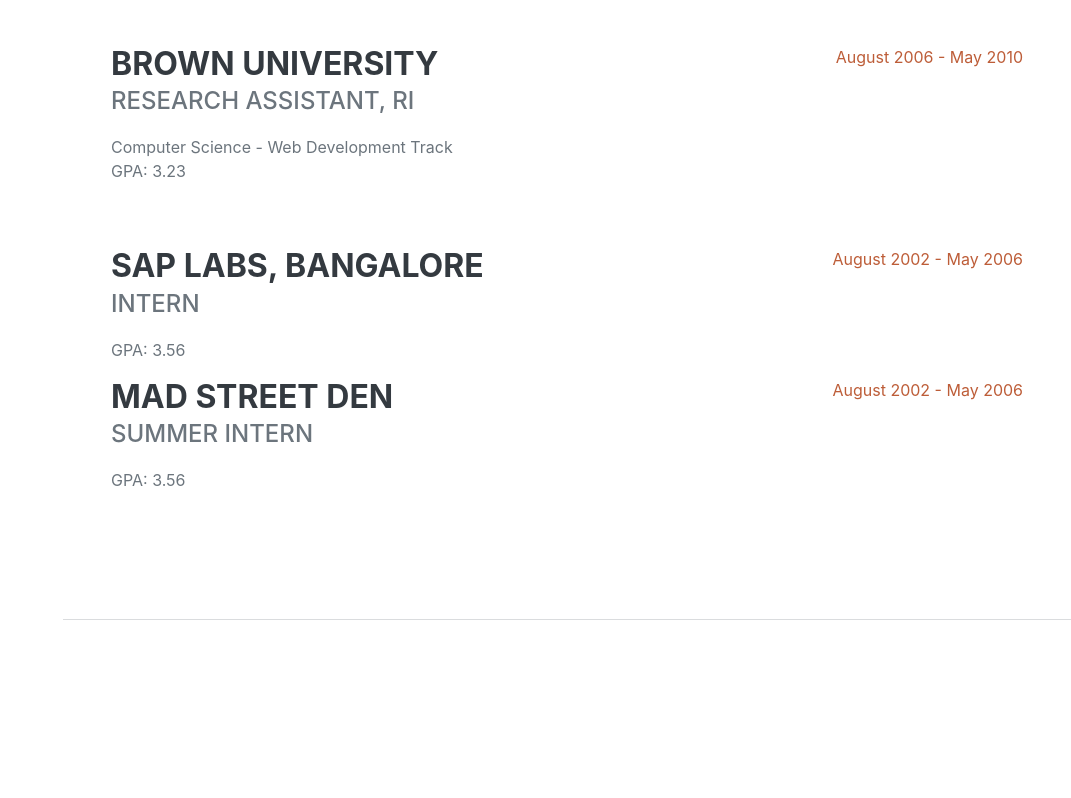
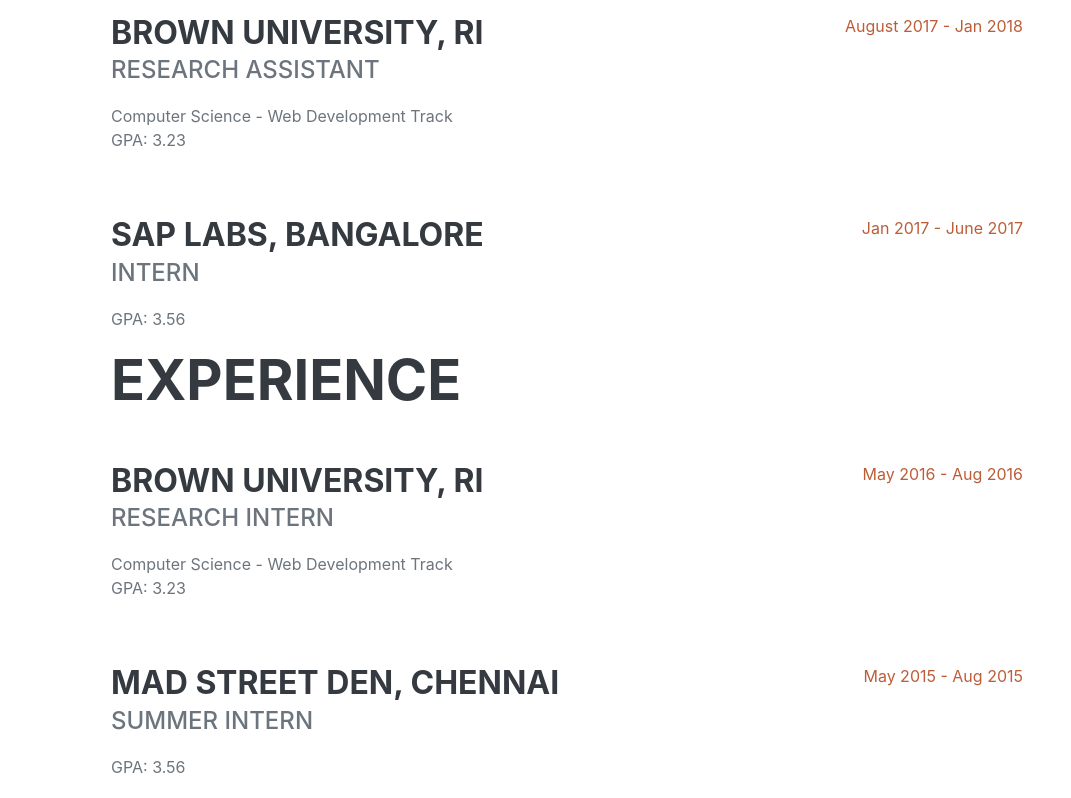
Before and after one commit to tarunsharma1/tarunsharma1.github.io-temp, a website: page dist/index.html in a window 1280 px wide. Shown: the part 1812-2610 px from the top of the page, without its empty margins (209-1280 px from the left). Drawn offline with nearby package versions, Linux system fonts and the light colour scheme; a web font is replaced by a local one.

Commit message:
Update index.html

```diff
--- a/dist/index.html
+++ b/dist/index.html
@@ -89,12 +89,12 @@
                     <h2 class="mb-5">Experience</h2>
                     <div class="d-flex flex-column flex-md-row justify-content-between mb-5">
                         <div class="flex-grow-1">
-                            <h3 class="mb-0">Brown University</h3>
-                            <div class="subheading mb-3">Research Assistant, RI</div>
+                            <h3 class="mb-0">Brown University, RI</h3>
+                            <div class="subheading mb-3">Research Assistant</div>
                             <div>Computer Science - Web Development Track</div>
                             <p>GPA: 3.23</p>
                         </div>
-                        <div class="flex-shrink-0"><span class="text-primary">August 2006 - May 2010</span></div>
+                        <div class="flex-shrink-0"><span class="text-primary">August 2017 - Jan 2018</span></div>
                     </div>
                     <div class="d-flex flex-column flex-md-row justify-content-between">
                         <div class="flex-grow-1">
@@ -102,15 +102,26 @@
                             <div class="subheading mb-3">Intern</div>
                             <p>GPA: 3.56</p>
                         </div>
-                        <div class="flex-shrink-0"><span class="text-primary">August 2002 - May 2006</span></div>
+                        <div class="flex-shrink-0"><span class="text-primary">Jan 2017 - June 2017</span></div>
+                    </div>
+                    <div class="resume-section-content">
+                    <h2 class="mb-5">Experience</h2>
+                    <div class="d-flex flex-column flex-md-row justify-content-between mb-5">
+                        <div class="flex-grow-1">
+                            <h3 class="mb-0">Brown University, RI</h3>
+                            <div class="subheading mb-3">Research Intern</div>
+                            <div>Computer Science - Web Development Track</div>
+                            <p>GPA: 3.23</p>
+                        </div>
+                        <div class="flex-shrink-0"><span class="text-primary">May 2016 - Aug 2016</span></div>
                     </div>
                     <div class="d-flex flex-column flex-md-row justify-content-between">
                         <div class="flex-grow-1">
-                            <h3 class="mb-0">MAD Street Den</h3>
+                            <h3 class="mb-0">MAD Street Den, Chennai</h3>
                             <div class="subheading mb-3">Summer intern</div>
                             <p>GPA: 3.56</p>
                         </div>
-                        <div class="flex-shrink-0"><span class="text-primary">August 2002 - May 2006</span></div>
+                        <div class="flex-shrink-0"><span class="text-primary">May 2015 - Aug 2015</span></div>
                     </div>
                 </div>
             </section>
```
